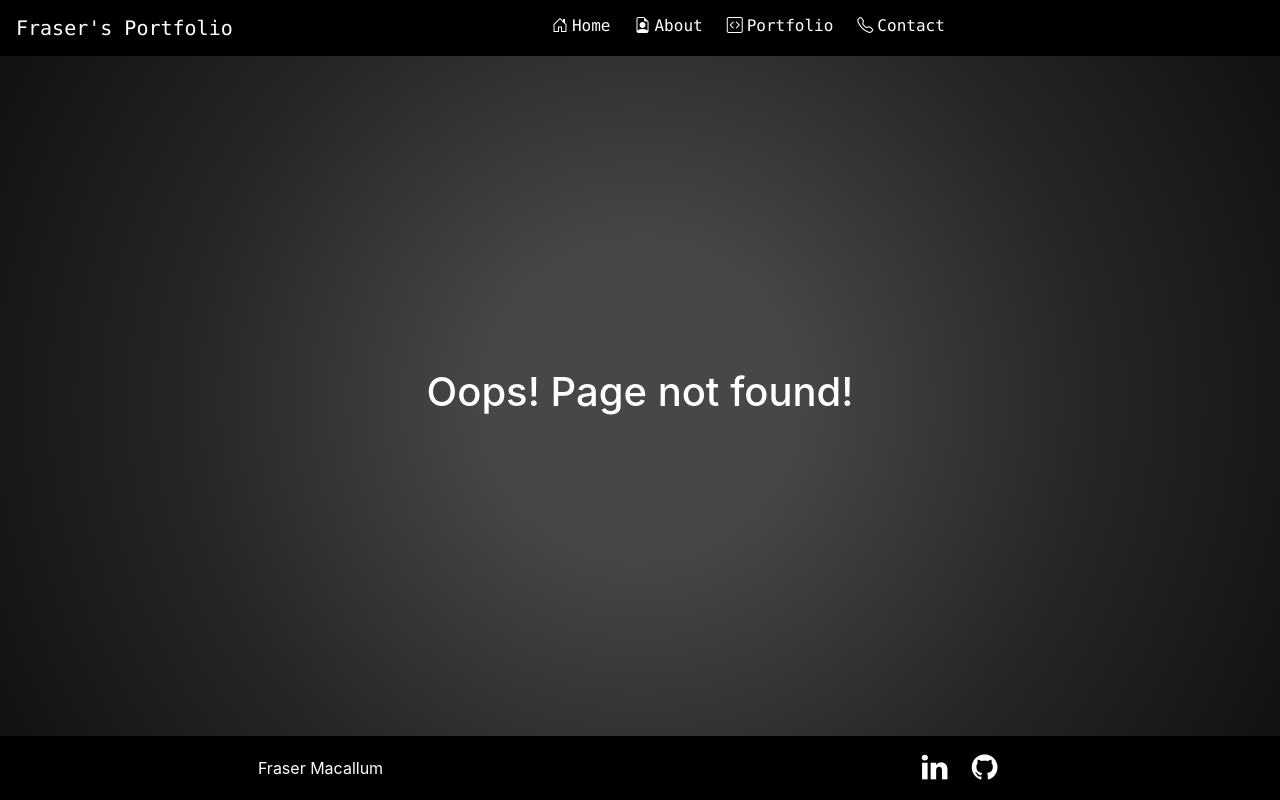
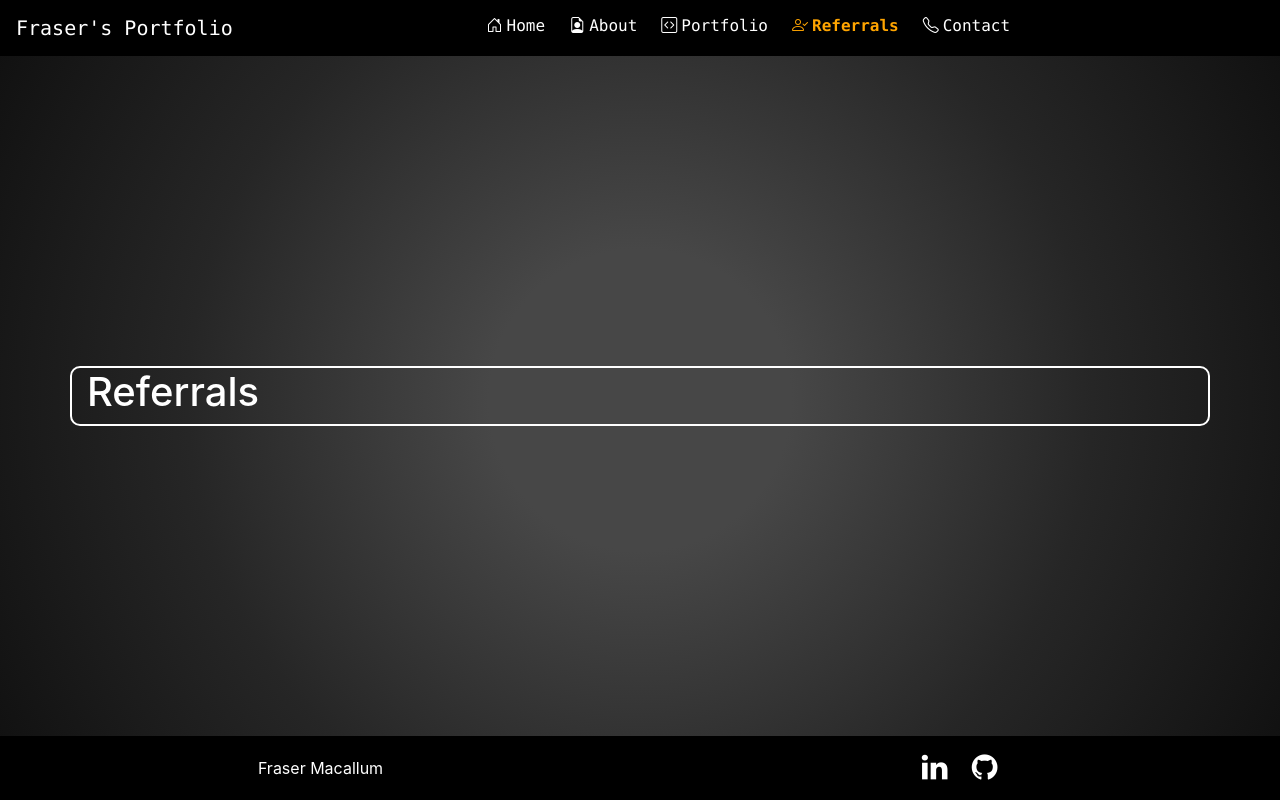
Before and after one commit to frayfray248/portfolio-react, a React (Create React App) app: page /referrals in a window 1280 px wide. Before the commit this address had no page. Built offline with nearby package versions, Linux system fonts and the light colour scheme.

Commit message:
referrals base page

```diff
--- a/src/App.js
+++ b/src/App.js
@@ -12,6 +12,7 @@ import Landing from './styledComponents/StyledLanding';
 import About from './components/About';
 import Portfolio from './components/Portfolio';
 import Contact from './components/Contact';
+import Referrals from './components/Referrals';
 
 const App = () => {
   return (
@@ -27,6 +28,7 @@ const App = () => {
           <Route path="/about"> <About /></Route>
           <Route path="/portfolio"> <Portfolio /></Route>
           <Route path="/contact"> <Contact /></Route>
+          <Route path="/referrals"> <Referrals /></Route>
           <Route><h1 class='text-center' style={{color: 'white'}}>Oops! Page not found!</h1></Route>
         </Switch>
 
--- a/src/components/PortfolioNavbar.js
+++ b/src/components/PortfolioNavbar.js
@@ -24,6 +24,7 @@ const PortfolioNavbar = ({className}) => {
                     <NavLink exact activeClassName="active" to="/"><i class="bi bi-house-door p-1"></i>Home</NavLink>
                     <NavLink exact activeClassName="active" to="/about"><i class="bi bi-file-earmark-person p-1"></i>About</NavLink>
                     <NavLink exact activeClassName="active" to="/portfolio"><i class="bi bi-code-square p-1"></i>Portfolio</NavLink>
+                    <NavLink exact activeClassName="active" to="/referrals"><i class="bi bi-person-check p-1"></i>Referrals</NavLink>
                     <NavLink exact activeClassName="active" to="/contact"><i class="bi bi-telephone p-1"></i>Contact</NavLink>
                 </Nav>
             </Navbar.Collapse>
--- /dev/null
+++ b/src/components/Referrals.js
@@ -0,0 +1,10 @@
+import Container from '../styledComponents/StyledContainer';
+
+const Referrals = () => (
+    <Container>
+        <h1>Referrals</h1>
+    </Container>
+
+)
+
+export default Referrals;
```
Also changed, not shown: 1 other file (tests, documents, lock files or other folders).
